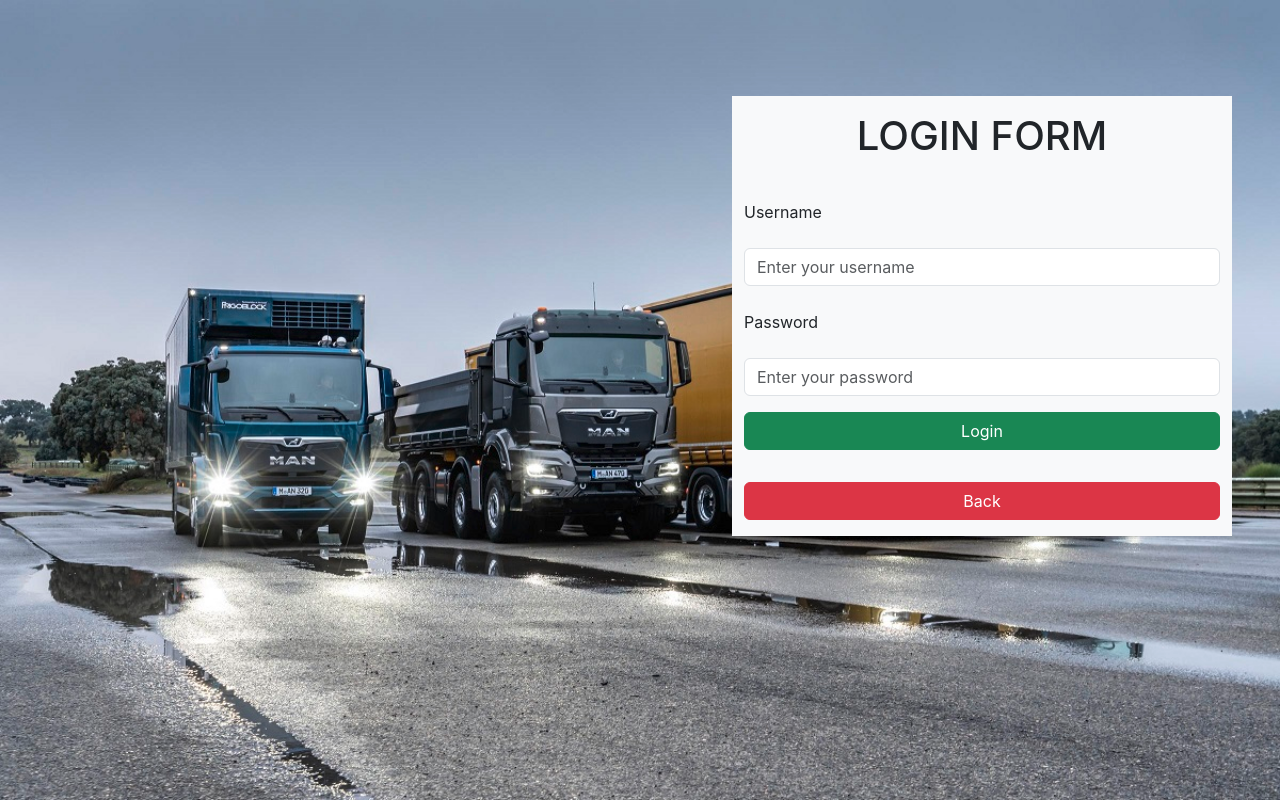
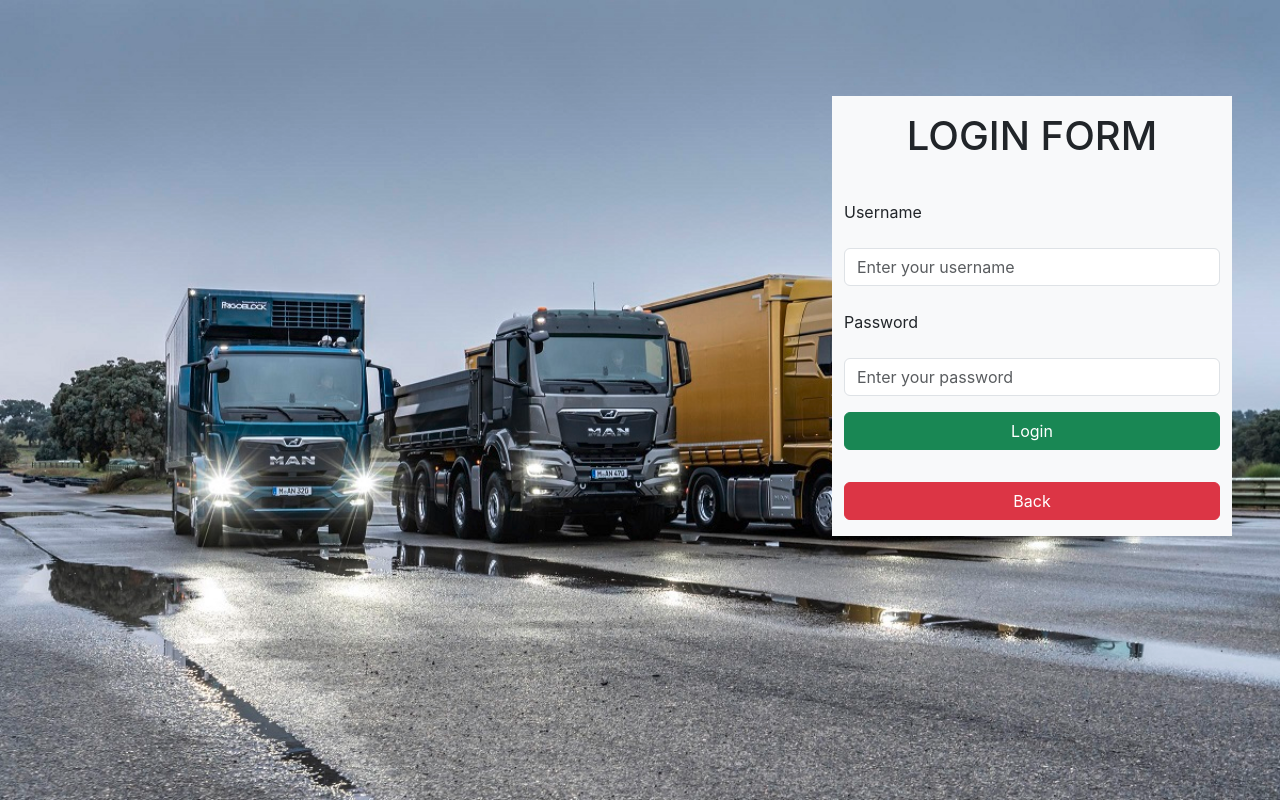
Before and after one commit to NdunguSam01/lms-mobikey, a React (Create React App) app: page /login in a window 1280 px wide. Built offline with nearby package versions, Linux system fonts and the light colour scheme.

Commit message:
Changed width of the login form

```diff
--- a/src/components/Login.js
+++ b/src/components/Login.js
@@ -5,7 +5,7 @@ const Login = () =>
     return (
         <>
             <div className="d-flex justify-content-end mt-5">
-                <form action="" className="row g-4 m-5 bg-light" style={{maxWidth: "500px"}}>
+                <form action="" className="row g-4 m-5 bg-light" style={{maxWidth: "400px"}}>
                     <h1 className="my-3 text-center text-uppercase">Login Form</h1>
                     <div className="col-md-12">
                         <label htmlFor="username" className="form-label">Username</label>
```
